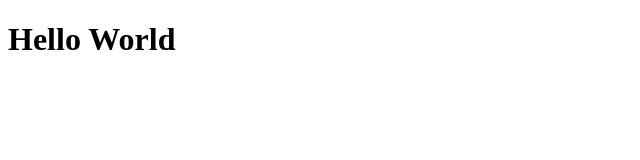
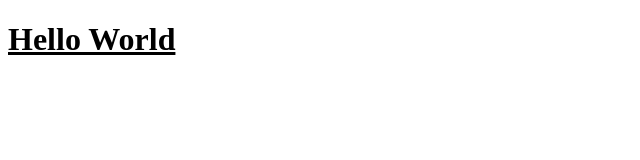
Before and after one commit to oferreira2018/MyProject, a plain HTML site: page index.html in a window 1280 px wide. Shown: the full height of the page, 0-640 px from the left. Drawn offline with Linux system fonts and the light colour scheme.

Commit message:
Update index.html

```diff
--- a/index.html
+++ b/index.html
@@ -7,5 +7,5 @@
 
 <body>
 <h1>
-    Hello World
+    <u>Hello World</u>
 </h1>
```
